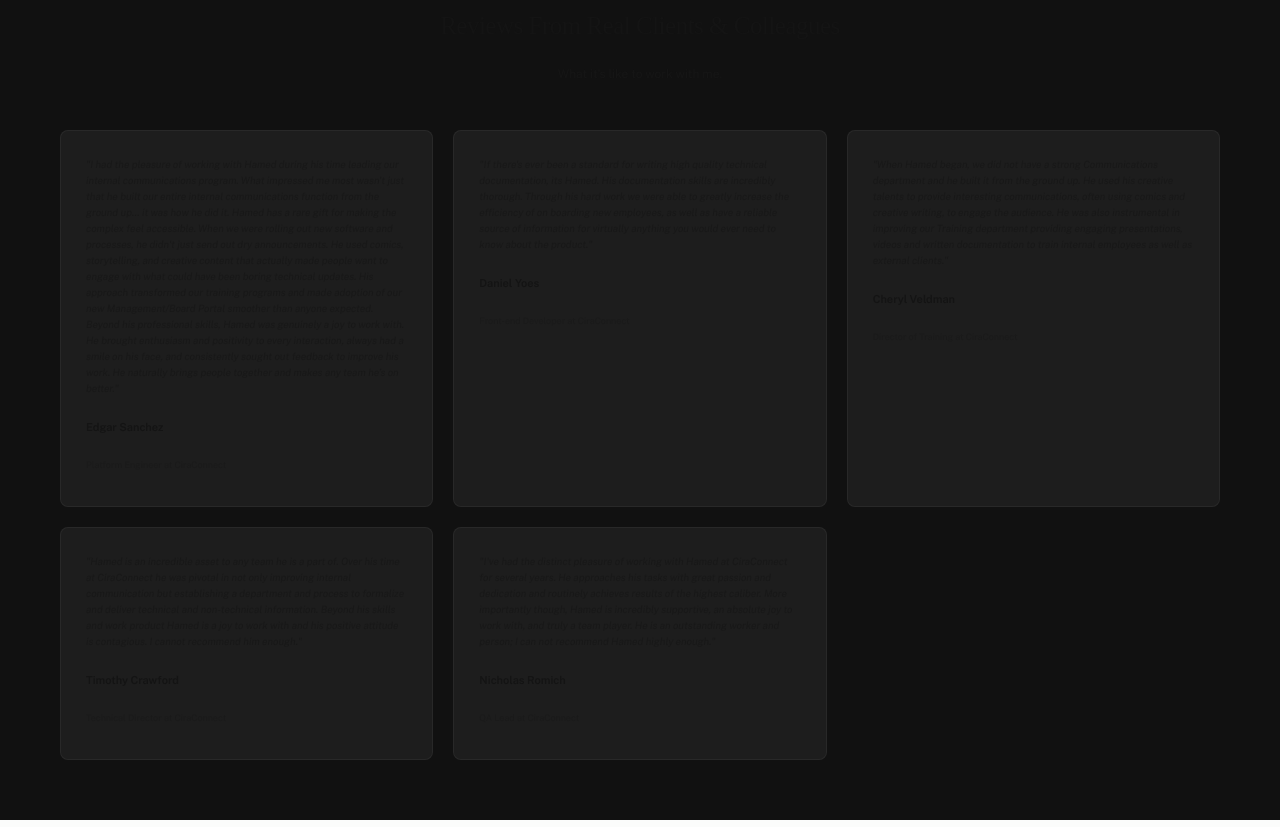
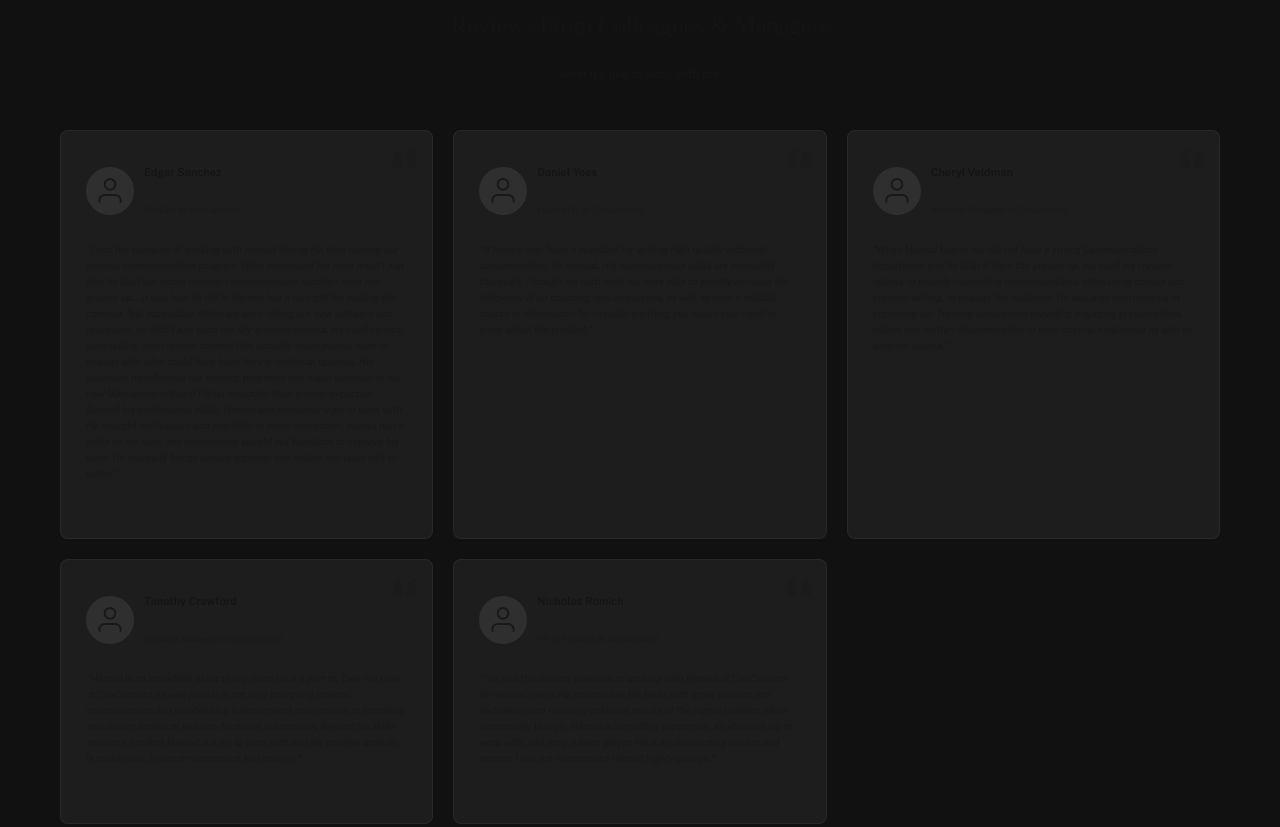
Before and after one commit to nourijp/portfolio-press, a plain HTML site: page index.html in a window 1280 px wide. Shown: the part 4360-5187 px from the top of the page. Drawn offline with nearby package versions, Linux system fonts and the light colour scheme; a web font is replaced by a local one.

Commit message:
Fix testimonial titles and add icons

```diff
--- a/index.html
+++ b/index.html
@@ -403,49 +403,69 @@
 <!-- Testimonials -->
 <section id="testimonials" style="padding: 6rem 0; background-color: var(--color-bg, #111); color: var(--color-text, #fff); border-top: 1px solid rgba(255,255,255,0.05);">
     <div style="max-width: 1000px; margin: 0 auto; text-align: center; margin-bottom: 4rem;">
-        <h2 style="font-size: 2.5rem; margin-bottom: 1rem;">Reviews From Real Clients & Colleagues</h2>
+        <h2 style="font-size: 2.5rem; margin-bottom: 1rem;">Reviews From Colleagues & Managers</h2>
         <p style="opacity: 0.7; font-size: 1.2rem;">What it's like to work with me.</p>
     </div>
     <div style="max-width: 1200px; margin: 0 auto; display: grid; grid-template-columns: repeat(auto-fit, minmax(300px, 1fr)); gap: 2rem; padding: 0 2rem;">
 
-        <div style="background: rgba(255,255,255,0.05); padding: 2.5rem; border-radius: 8px; border: 1px solid rgba(255,255,255,0.05);">
-            <p style="font-size: 1rem; line-height: 1.6; margin-bottom: 1.5rem; font-style: italic;">"I had the pleasure of working with Hamed during his time leading our internal communications program. What impressed me most wasn't just that he built our entire internal communications function from the ground up… it was how he did it. Hamed has a rare gift for making the complex feel accessible. When we were rolling out new software and processes, he didn't just send out dry announcements. He used comics, storytelling, and creative content that actually made people want to engage with what could have been boring technical updates. His approach transformed our training programs and made adoption of our new Management/Board Portal smoother than anyone expected. Beyond his professional skills, Hamed was genuinely a joy to work with. He brought enthusiasm and positivity to every interaction, always had a smile on his face, and consistently sought out feedback to improve his work. He naturally brings people together and makes any team he’s on better."</p>
+        <div style="background: rgba(255,255,255,0.05); padding: 2.5rem; border-radius: 8px; border: 1px solid rgba(255,255,255,0.05); position: relative;">
+            <svg width="24" height="24" viewBox="0 0 24 24" fill="currentColor" style="opacity: 0.2; position: absolute; top: 1.5rem; right: 1.5rem;"><path d="M14.017 21v-7.391c0-5.704 3.731-9.57 8.983-10.609l.995 2.151c-2.432.917-3.995 3.638-3.995 5.849h4v10h-9.983zm-14.017 0v-7.391c0-5.704 3.748-9.57 9-10.609l.996 2.151c-2.433.917-3.996 3.638-3.996 5.849h3.983v10h-9.983z"/></svg>
+            <div style="display: flex; align-items: center; margin-bottom: 1.5rem; gap: 1rem;">
+                <svg width="48" height="48" viewBox="0 0 24 24" fill="none" stroke="currentColor" stroke-width="1.5" style="opacity: 0.8; border-radius: 50%; background: rgba(255,255,255,0.1); padding: 8px;"><path d="M20 21v-2a4 4 0 0 0-4-4H8a4 4 0 0 0-4 4v2"></path><circle cx="12" cy="7" r="4"></circle></svg>
                 <div>
                     <strong style="display: block; font-size: 1.1rem; margin-bottom: 0.2rem;">Edgar Sanchez</strong>
-                <span style="opacity: 0.6; font-size: 0.9rem;">Platform Engineer at CiraConnect</span>
+                    <span style="opacity: 0.6; font-size: 0.9rem;">DevOps at CiraConnect</span>
                 </div>
             </div>
+            <p style="font-size: 1rem; line-height: 1.6; font-style: italic; opacity: 0.9;">"I had the pleasure of working with Hamed during his time leading our internal communications program. What impressed me most wasn't just that he built our entire internal communications function from the ground up… it was how he did it. Hamed has a rare gift for making the complex feel accessible. When we were rolling out new software and processes, he didn't just send out dry announcements. He used comics, storytelling, and creative content that actually made people want to engage with what could have been boring technical updates. His approach transformed our training programs and made adoption of our new Management/Board Portal smoother than anyone expected. Beyond his professional skills, Hamed was genuinely a joy to work with. He brought enthusiasm and positivity to every interaction, always had a smile on his face, and consistently sought out feedback to improve his work. He naturally brings people together and makes any team he’s on better."</p>
+        </div>
 
-        <div style="background: rgba(255,255,255,0.05); padding: 2.5rem; border-radius: 8px; border: 1px solid rgba(255,255,255,0.05);">
-            <p style="font-size: 1rem; line-height: 1.6; margin-bottom: 1.5rem; font-style: italic;">"If there's ever been a standard for writing high quality technical documentation, its Hamed. His documentation skills are incredibly thorough. Through his hard work we were able to greatly increase the efficiency of on boarding new employees, as well as have a reliable source of information for virtually anything you would ever need to know about the product."</p>
+        <div style="background: rgba(255,255,255,0.05); padding: 2.5rem; border-radius: 8px; border: 1px solid rgba(255,255,255,0.05); position: relative;">
+            <svg width="24" height="24" viewBox="0 0 24 24" fill="currentColor" style="opacity: 0.2; position: absolute; top: 1.5rem; right: 1.5rem;"><path d="M14.017 21v-7.391c0-5.704 3.731-9.57 8.983-10.609l.995 2.151c-2.432.917-3.995 3.638-3.995 5.849h4v10h-9.983zm-14.017 0v-7.391c0-5.704 3.748-9.57 9-10.609l.996 2.151c-2.433.917-3.996 3.638-3.996 5.849h3.983v10h-9.983z"/></svg>
+            <div style="display: flex; align-items: center; margin-bottom: 1.5rem; gap: 1rem;">
+                <svg width="48" height="48" viewBox="0 0 24 24" fill="none" stroke="currentColor" stroke-width="1.5" style="opacity: 0.8; border-radius: 50%; background: rgba(255,255,255,0.1); padding: 8px;"><path d="M20 21v-2a4 4 0 0 0-4-4H8a4 4 0 0 0-4 4v2"></path><circle cx="12" cy="7" r="4"></circle></svg>
                 <div>
                     <strong style="display: block; font-size: 1.1rem; margin-bottom: 0.2rem;">Daniel Yoes</strong>
-                <span style="opacity: 0.6; font-size: 0.9rem;">Front-end Developer at CiraConnect</span>
+                    <span style="opacity: 0.6; font-size: 0.9rem;">Head of IT at CiraConnect</span>
                 </div>
             </div>
+            <p style="font-size: 1rem; line-height: 1.6; font-style: italic; opacity: 0.9;">"If there's ever been a standard for writing high quality technical documentation, its Hamed. His documentation skills are incredibly thorough. Through his hard work we were able to greatly increase the efficiency of on boarding new employees, as well as have a reliable source of information for virtually anything you would ever need to know about the product."</p>
+        </div>
 
-        <div style="background: rgba(255,255,255,0.05); padding: 2.5rem; border-radius: 8px; border: 1px solid rgba(255,255,255,0.05);">
-            <p style="font-size: 1rem; line-height: 1.6; margin-bottom: 1.5rem; font-style: italic;">"When Hamed began, we did not have a strong Communications department and he built it from the ground up. He used his creative talents to provide interesting communications, often using comics and creative writing, to engage the audience. He was also instrumental in improving our Training department providing engaging presentations, videos and written documentation to train internal employees as well as external clients."</p>
+        <div style="background: rgba(255,255,255,0.05); padding: 2.5rem; border-radius: 8px; border: 1px solid rgba(255,255,255,0.05); position: relative;">
+            <svg width="24" height="24" viewBox="0 0 24 24" fill="currentColor" style="opacity: 0.2; position: absolute; top: 1.5rem; right: 1.5rem;"><path d="M14.017 21v-7.391c0-5.704 3.731-9.57 8.983-10.609l.995 2.151c-2.432.917-3.995 3.638-3.995 5.849h4v10h-9.983zm-14.017 0v-7.391c0-5.704 3.748-9.57 9-10.609l.996 2.151c-2.433.917-3.996 3.638-3.996 5.849h3.983v10h-9.983z"/></svg>
+            <div style="display: flex; align-items: center; margin-bottom: 1.5rem; gap: 1rem;">
+                <svg width="48" height="48" viewBox="0 0 24 24" fill="none" stroke="currentColor" stroke-width="1.5" style="opacity: 0.8; border-radius: 50%; background: rgba(255,255,255,0.1); padding: 8px;"><path d="M20 21v-2a4 4 0 0 0-4-4H8a4 4 0 0 0-4 4v2"></path><circle cx="12" cy="7" r="4"></circle></svg>
                 <div>
                     <strong style="display: block; font-size: 1.1rem; margin-bottom: 0.2rem;">Cheryl Veldman</strong>
-                <span style="opacity: 0.6; font-size: 0.9rem;">Director of Training at CiraConnect</span>
+                    <span style="opacity: 0.6; font-size: 0.9rem;">Account Manager at CiraConnect</span>
                 </div>
             </div>
+            <p style="font-size: 1rem; line-height: 1.6; font-style: italic; opacity: 0.9;">"When Hamed began, we did not have a strong Communications department and he built it from the ground up. He used his creative talents to provide interesting communications, often using comics and creative writing, to engage the audience. He was also instrumental in improving our Training department providing engaging presentations, videos and written documentation to train internal employees as well as external clients."</p>
+        </div>
 
-        <div style="background: rgba(255,255,255,0.05); padding: 2.5rem; border-radius: 8px; border: 1px solid rgba(255,255,255,0.05);">
-            <p style="font-size: 1rem; line-height: 1.6; margin-bottom: 1.5rem; font-style: italic;">"Hamed is an incredible asset to any team he is a part of. Over his time at CiraConnect he was pivotal in not only improving internal communication but establishing a department and process to formalize and deliver technical and non-technical information. Beyond his skills and work product Hamed is a joy to work with and his positive attitude is contagious. I cannot recommend him enough."</p>
+        <div style="background: rgba(255,255,255,0.05); padding: 2.5rem; border-radius: 8px; border: 1px solid rgba(255,255,255,0.05); position: relative;">
+            <svg width="24" height="24" viewBox="0 0 24 24" fill="currentColor" style="opacity: 0.2; position: absolute; top: 1.5rem; right: 1.5rem;"><path d="M14.017 21v-7.391c0-5.704 3.731-9.57 8.983-10.609l.995 2.151c-2.432.917-3.995 3.638-3.995 5.849h4v10h-9.983zm-14.017 0v-7.391c0-5.704 3.748-9.57 9-10.609l.996 2.151c-2.433.917-3.996 3.638-3.996 5.849h3.983v10h-9.983z"/></svg>
+            <div style="display: flex; align-items: center; margin-bottom: 1.5rem; gap: 1rem;">
+                <svg width="48" height="48" viewBox="0 0 24 24" fill="none" stroke="currentColor" stroke-width="1.5" style="opacity: 0.8; border-radius: 50%; background: rgba(255,255,255,0.1); padding: 8px;"><path d="M20 21v-2a4 4 0 0 0-4-4H8a4 4 0 0 0-4 4v2"></path><circle cx="12" cy="7" r="4"></circle></svg>
                 <div>
                     <strong style="display: block; font-size: 1.1rem; margin-bottom: 0.2rem;">Timothy Crawford</strong>
-                <span style="opacity: 0.6; font-size: 0.9rem;">Technical Director at CiraConnect</span>
+                    <span style="opacity: 0.6; font-size: 0.9rem;">Account Manager at CiraConnect</span>
                 </div>
             </div>
+            <p style="font-size: 1rem; line-height: 1.6; font-style: italic; opacity: 0.9;">"Hamed is an incredible asset to any team he is a part of. Over his time at CiraConnect he was pivotal in not only improving internal communication but establishing a department and process to formalize and deliver technical and non-technical information. Beyond his skills and work product Hamed is a joy to work with and his positive attitude is contagious. I cannot recommend him enough."</p>
+        </div>
 
-        <div style="background: rgba(255,255,255,0.05); padding: 2.5rem; border-radius: 8px; border: 1px solid rgba(255,255,255,0.05);">
-            <p style="font-size: 1rem; line-height: 1.6; margin-bottom: 1.5rem; font-style: italic;">"I've had the distinct pleasure of working with Hamed at CiraConnect for several years. He approaches his tasks with great passion and dedication and routinely achieves results of the highest caliber. More importantly though, Hamed is incredibly supportive, an absolute joy to work with, and truly a team player. He is an outstanding worker and person; I can not recommend Hamed highly enough."</p>
+        <div style="background: rgba(255,255,255,0.05); padding: 2.5rem; border-radius: 8px; border: 1px solid rgba(255,255,255,0.05); position: relative;">
+            <svg width="24" height="24" viewBox="0 0 24 24" fill="currentColor" style="opacity: 0.2; position: absolute; top: 1.5rem; right: 1.5rem;"><path d="M14.017 21v-7.391c0-5.704 3.731-9.57 8.983-10.609l.995 2.151c-2.432.917-3.995 3.638-3.995 5.849h4v10h-9.983zm-14.017 0v-7.391c0-5.704 3.748-9.57 9-10.609l.996 2.151c-2.433.917-3.996 3.638-3.996 5.849h3.983v10h-9.983z"/></svg>
+            <div style="display: flex; align-items: center; margin-bottom: 1.5rem; gap: 1rem;">
+                <svg width="48" height="48" viewBox="0 0 24 24" fill="none" stroke="currentColor" stroke-width="1.5" style="opacity: 0.8; border-radius: 50%; background: rgba(255,255,255,0.1); padding: 8px;"><path d="M20 21v-2a4 4 0 0 0-4-4H8a4 4 0 0 0-4 4v2"></path><circle cx="12" cy="7" r="4"></circle></svg>
                 <div>
                     <strong style="display: block; font-size: 1.1rem; margin-bottom: 0.2rem;">Nicholas Romich</strong>
-                <span style="opacity: 0.6; font-size: 0.9rem;">QA Lead at CiraConnect</span>
+                    <span style="opacity: 0.6; font-size: 0.9rem;">VP of Product at CiraConnect</span>
                 </div>
+            </div>
+            <p style="font-size: 1rem; line-height: 1.6; font-style: italic; opacity: 0.9;">"I've had the distinct pleasure of working with Hamed at CiraConnect for several years. He approaches his tasks with great passion and dedication and routinely achieves results of the highest caliber. More importantly though, Hamed is incredibly supportive, an absolute joy to work with, and truly a team player. He is an outstanding worker and person; I can not recommend Hamed highly enough."</p>
         </div>
 
     </div>
```
Lines whose indentation alone changed are shown as unchanged.
